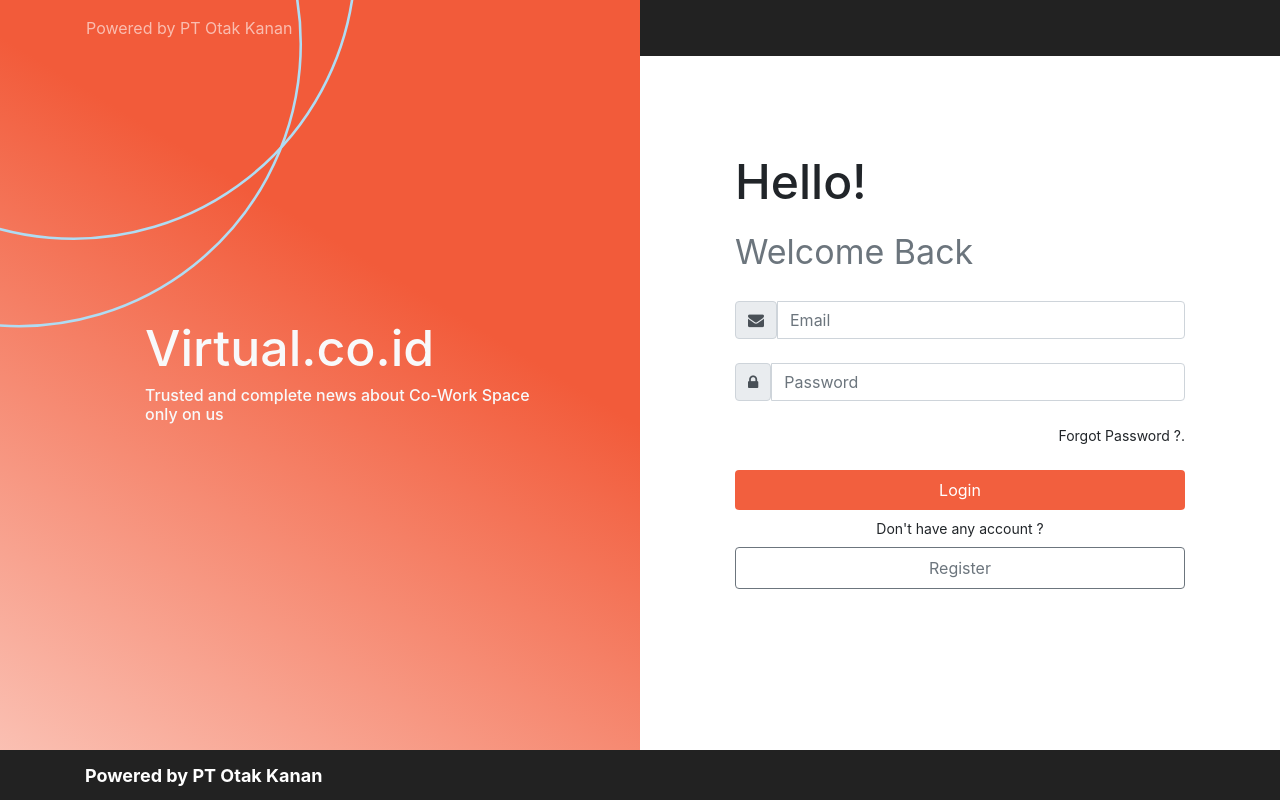
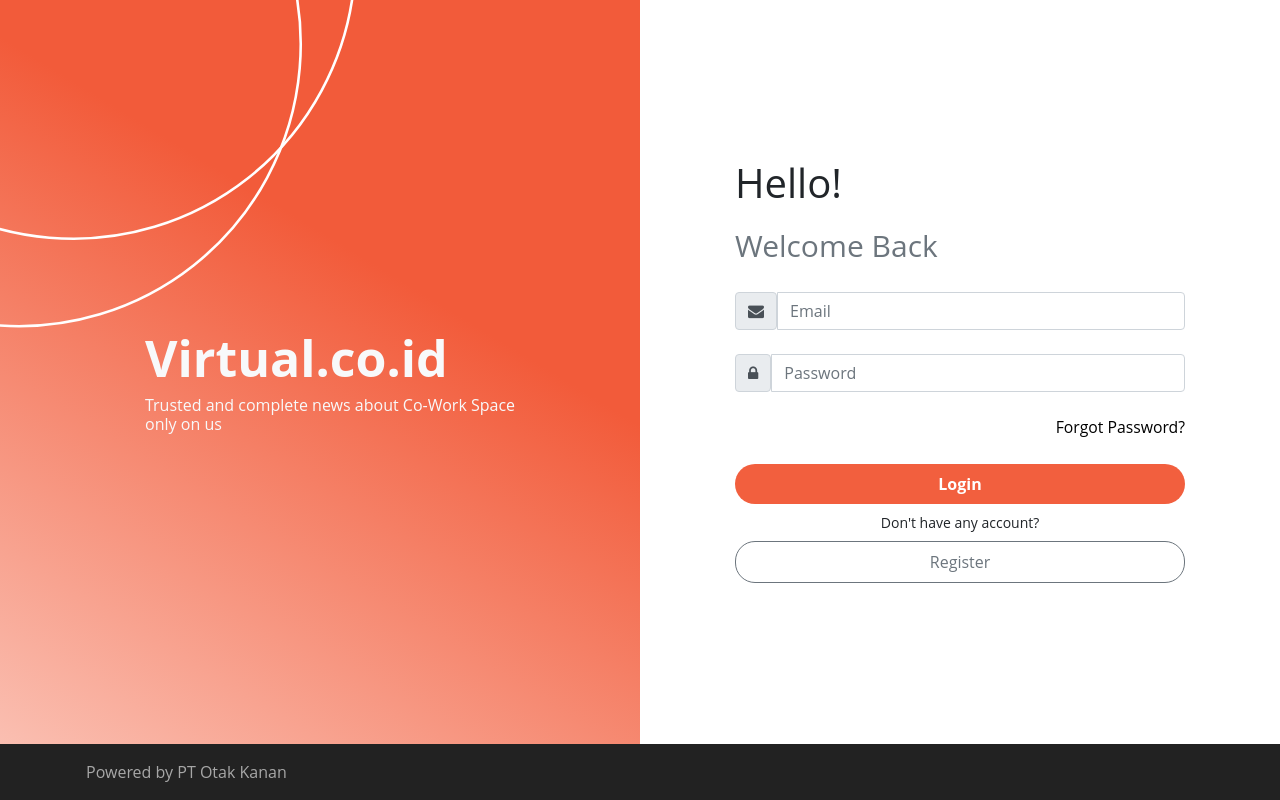
Before and after one commit to wahyupujii/news-portal, a React (Create React App) app in the folder frontend/: page /login in a window 1280 px wide. Built offline with nearby package versions, Linux system fonts and the light colour scheme.

Commit message:
update 2

```diff
--- a/frontend/src/App.js
+++ b/frontend/src/App.js
@@ -2,7 +2,7 @@
 import 'bootstrap/dist/css/bootstrap.min.css';
 // import { DetailArticle } from "./pages";
 import { Routes } from './config';
-import Footer from './components/Footer';
+// import Footer from './components/Footer';
 const App = () => {
 	const size = useWindowSize();
 
@@ -10,7 +10,7 @@
 		<div>
 			<Routes size={size} />
 
-			<Footer />
+			{/* <Footer /> */}
 		</div>
 	);
 };
--- a/frontend/src/assets/Pattern.js
+++ b/frontend/src/assets/Pattern.js
@@ -1,15 +1,34 @@
-import React from 'react'
+import React from 'react';
 
 const Pattern = () => {
-    return (
-        <div style={{position: 'absolute'}}>
-            <svg width="450" height="397" viewBox="0 0 514 461" fill="none" xmlns="http://www.w3.org/2000/svg">
-                <circle cx="17.4342" cy="51.2603" r="327.5" transform="rotate(73.2869 17.4342 51.2603)" stroke="#AFDCF3" strokeWidth="3" />
-                <circle cx="80.9137" cy="-50.2845" r="327.5" transform="rotate(73.2869 80.9137 -50.2845)" stroke="#AFDCF3" strokeWidth="3" />
-            </svg>
+	return (
+		<div style={{ position: 'absolute' }}>
+			<svg
+				width='450'
+				height='397'
+				viewBox='0 0 514 461'
+				fill='none'
+				xmlns='http://www.w3.org/2000/svg'
+			>
+				<circle
+					cx='17.4342'
+					cy='51.2603'
+					r='327.5'
+					transform='rotate(73.2869 17.4342 51.2603)'
+					stroke='#fff'
+					strokeWidth='3'
+				/>
+				<circle
+					cx='80.9137'
+					cy='-50.2845'
+					r='327.5'
+					transform='rotate(73.2869 80.9137 -50.2845)'
+					stroke='#fff'
+					strokeWidth='3'
+				/>
+			</svg>
+		</div>
+	);
+};
 
-        </div>
-    )
-}
-
-export default Pattern
+export default Pattern;
--- a/frontend/src/components/Footer.js
+++ b/frontend/src/components/Footer.js
@@ -7,6 +7,9 @@
 			style={{
 				maxHeight: '200px',
 				backgroundColor: '#222222',
+				bottom: '0',
+				left: '0',
+				right: '0',
 			}}
 		>
 			<span style={{ color: '#fff', opacity: '0.6', marginLeft: '70px' }}>
--- a/frontend/src/components/Nav.js
+++ b/frontend/src/components/Nav.js
@@ -75,23 +75,6 @@
 								style={{ backgroundColor: 'white' }}
 							>
 								<Form className='d-flex'>
-									{/* <FormControl
-										type='search'
-										placeholder='Search'
-										className='mr-2 py-2'
-										aria-label='Search'
-									/> */}
-									<Form method='get' className='search-bar'>
-										{/* <GoSearch
-											className='icon-search'
-											style={{
-												position: 'absolute',
-												top: '50%',
-												transform: 'translateY(${yPercent}%)',
-												left: '1215px',
-												color: '#fff',
-											}}
-										/> */}
 									<FormControl
 										className='header-search mr-1 py-2'
 										type='text'
@@ -104,7 +87,6 @@
 											borderRadius: '10px',
 										}}
 									/>
-									</Form>
 
 									<Button
 										className='mr-3'
--- a/frontend/src/pages/DetailArticle/index.js
+++ b/frontend/src/pages/DetailArticle/index.js
@@ -240,6 +240,20 @@
 					</div>
 				</div>
 			</footer>
+			<footer
+				className='p-3'
+				style={{
+					maxHeight: '200px',
+					backgroundColor: '#222222',
+					bottom: '0',
+					left: '0',
+					right: '0',
+				}}
+			>
+				<span style={{ color: '#fff', opacity: '0.6', marginLeft: '70px' }}>
+					Powered by PT Otak Kanan
+				</span>
+			</footer>
 		</>
 	);
 };
--- a/frontend/src/pages/LandingPage/index.js
+++ b/frontend/src/pages/LandingPage/index.js
@@ -336,6 +336,20 @@
 					</div>
 				</div>
 			</footer>
+			<footer
+				className='p-3'
+				style={{
+					maxHeight: '200px',
+					backgroundColor: '#222222',
+					bottom: '0',
+					left: '0',
+					right: '0',
+				}}
+			>
+				<span style={{ color: '#fff', opacity: '0.6', marginLeft: '70px' }}>
+					Powered by PT Otak Kanan
+				</span>
+			</footer>
 		</>
 	);
 };
--- /dev/null
+++ b/frontend/src/pages/Login/index.css
@@ -0,0 +1,19 @@
+.button-login {
+	border-color: #f25f3e;
+	background-color: #f25f3e;
+}
+
+.button-login:hover {
+	border-color: #de2900;
+	background-color: #de2900;
+}
+
+.button-register {
+	color: #000;
+}
+
+.button-register:hover {
+	border-color: #f25f3e;
+	background-color: #f25f3e;
+	color: #fff;
+}
--- a/frontend/src/pages/Login/index.js
+++ b/frontend/src/pages/Login/index.js
@@ -1,62 +1,123 @@
-import React from 'react'
-import { Container, Form, Button, InputGroup , FormControl} from 'react-bootstrap'
-import Pattern from '../../assets/Pattern'
+import React from 'react';
+import { Container, Form, Button, InputGroup, FormControl } from 'react-bootstrap';
+import Pattern from '../../assets/Pattern';
+import './index.css';
 
 const Login = () => {
 	return (
 		<>
-            <section style={{ position: 'absolute', top: '0', bottom: '50px', right: '0', left: '0' }} className="d-flex">
-                <section className="w-50 h-100" style={{ background: 'linear-gradient(211.29deg, #F25B3A 37.35%, #FBC7BB 104.48%)', position: 'relative' }}>
+			<div style={{ fontFamily: 'Open Sans' }}>
+				<section
+					style={{
+						position: 'absolute',
+						top: '0',
+						bottom: '50px',
+						right: '0',
+						left: '0',
+					}}
+					className='d-flex'
+				>
+					<section
+						className='w-50 h-100'
+						style={{
+							background:
+								'linear-gradient(211.29deg, #F25B3A 37.35%, #FBC7BB 104.48%)',
+							position: 'relative',
+						}}
+					>
 						<Pattern />
-                    <Container className="w-75 h-100 d-flex justify-content-start align-items-center">
-                        <div style={{ width: '413px', height: '302px', marginLeft: '50px' }} className="d-flex flex-column justify-content-center">
-                            <h1 className="text-light" style={{ fontSize: '50px' }}>Virtual.co.id</h1>
-                            <h6 className="text-light">Trusted and complete news about Co-Work Space only on us</h6>
+						<Container className='w-75 h-100 d-flex justify-content-start align-items-center'>
+							<div
+								style={{ width: '413px', height: '302px', marginLeft: '50px' }}
+								className='d-flex flex-column justify-content-center'
+							>
+								<h1
+									className='text-light'
+									style={{
+										fontSize: '50px',
+										fontWeight: 'bold',
+										marginTop: '20px',
+									}}
+								>
+									Virtual.co.id
+								</h1>
+								<h6 className='text-light' style={{ fontWeight: '400' }}>
+									Trusted and complete news about Co-Work Space only on us
+								</h6>
 							</div>
 						</Container>
 					</section>
 					<section style={{ width: '50%', height: '100%' }}>
-                    <Container className="w-75 h-100 d-flex justify-content-center align-items-center">
+						<Container className='w-75 h-100 d-flex justify-content-center align-items-center'>
 							<Form style={{ width: '460px' }}>
-                            <div className="text mb-4">
-                                <h4 className="mb-3" style={{ fontSize: '48px' }}>Hello!</h4>
-                                <p className="text-muted font-weight normal" style={{ fontSize: '34px' }}>Welcome Back</p>
+								<div className='text mb-4'>
+									<h4 className='mb-3' style={{ fontSize: '40px' }}>
+										Hello!
+									</h4>
+									<p
+										className='text-muted font-weight normal'
+										style={{ fontSize: '30px' }}
+									>
+										Welcome Back
+									</p>
 								</div>
 								{/* <Form.Group className="mb-3" controlId="formBasicEmail">
                                 <Form.Label>Email</Form.Label>
                                 <Form.Control type="email" placeholder="Email" />
                             </Form.Group> */}
 
-                            <InputGroup className="my-4">
-                                <InputGroup.Text id="basic-addon1"><i className="fa fa-envelope"></i></InputGroup.Text>
+								<InputGroup className='my-4'>
+									<InputGroup.Text id='basic-addon1'>
+										<i className='fa fa-envelope'></i>
+									</InputGroup.Text>
 									<FormControl
-                                    placeholder="Email"
-                                    aria-label="Email"
-                                    aria-describedby="basic-addon1"
+										placeholder='Email'
+										aria-label='Email'
+										aria-describedby='basic-addon1'
 									/>
 								</InputGroup>
 
-                            <InputGroup className="my-4">
-                                <InputGroup.Text id="basic-addon1"><i className="fa fa-lock"></i></InputGroup.Text>
+								<InputGroup className='my-4'>
+									<InputGroup.Text id='basic-addon1'>
+										<i className='fa fa-lock'></i>
+									</InputGroup.Text>
 									<FormControl
-                                    placeholder="Password"
-                                    aria-label="Password"
-                                    aria-describedby="basic-addon1"
-                                    type="password"
+										placeholder='Password'
+										aria-label='Password'
+										aria-describedby='basic-addon1'
+										type='password'
 									/>
 								</InputGroup>
 
-                            <Form.Group className="mb-3" controlId="formBasicCheckbox">
-                                <Form.Text className="text-decoration-underline d-flex justify-content-end">
-                                    Forgot Password ?.
+								<Form.Group className='mb-3' controlId='formBasicCheckbox'>
+									<a href=''>
+										<Form.Text className='text-decoration-underline d-flex justify-content-end'>
+											Forgot Password?
 										</Form.Text>
+									</a>
 								</Form.Group>
-                            <div className="d-flex flex-column align-items-center">
-                                <Button style={{ backgroundColor: '#F25F3E' }} type="submit" className="my-2 w-100 border-0 py-2">
+								<div className='d-flex flex-column align-items-center'>
+									<Button
+										href='/'
+										style={{
+											fontWeight: 'bold',
+											borderRadius: '20px',
+										}}
+										type='submit'
+										className='button-login my-2 w-100 border-0 py-2'
+									>
 										Login
 									</Button>
-                                <span style={{fontSize: '14px'}}>Don't have any account ? </span>
-                                <Button variant="outline-secondary" type="submit" className="my-2 w-100 py-2">
+									<span style={{ fontSize: '14px' }}>
+										Don't have any account?{' '}
+									</span>
+									<Button
+										href='/register'
+										variant='outline-secondary'
+										type='submit'
+										className='my-2 w-100 py-2'
+										style={{ borderRadius: '20px' }}
+									>
 										Register
 									</Button>
 								</div>
@@ -64,13 +125,24 @@
 						</Container>
 					</section>
 				</section>
-            <footer style={{ backgroundColor: '#222222', position: 'absolute', bottom: '0', left: '0', right: '0', height: '50px' }}>
-                <Container className="d-flex h-100 align-items-center">
-                    <span style={{ fontSize: '18px', fontWeight: 'bold', color: '#fff' }}>Powered by PT Otak Kanan</span>
-                </Container>
+				<footer
+					className='p-3'
+					style={{
+						maxHeight: '200px',
+						backgroundColor: '#222222',
+						position: 'absolute',
+						bottom: '0',
+						left: '0',
+						right: '0',
+					}}
+				>
+					<span style={{ color: '#fff', opacity: '0.6', marginLeft: '70px' }}>
+						Powered by PT Otak Kanan
+					</span>
 				</footer>
+			</div>
 		</>
-    )
-}
+	);
+};
 
-export default Login
+export default Login;
--- /dev/null
+++ b/frontend/src/pages/Register/index.css
@@ -0,0 +1,9 @@
+.register-button-register {
+	border-color: #f25f3e;
+	background-color: #f25f3e;
+}
+
+.register-button-register:hover {
+	border-color: #de2900;
+	background-color: #de2900;
+}
--- a/frontend/src/pages/Register/index.js
+++ b/frontend/src/pages/Register/index.js
@@ -1,61 +1,117 @@
-import React from 'react'
-import { Container, Form, Button, InputGroup , FormControl} from 'react-bootstrap'
-import Pattern from '../../assets/Pattern'
+import React from 'react';
+import { Container, Form, Button, InputGroup, FormControl } from 'react-bootstrap';
+import Pattern from '../../assets/Pattern';
+import './index.css';
 
 const Login = () => {
 	return (
 		<>
-            <section style={{ position: 'absolute', top: '0', bottom: '50px', right: '0', left: '0' }} className="d-flex">
-                <section className="w-50 h-100" style={{ background: 'linear-gradient(211.29deg, #F25B3A 37.35%, #FBC7BB 104.48%)', position: 'relative' }}>
+			<div style={{ fontFamily: 'Open Sans' }}>
+				<section
+					style={{
+						position: 'absolute',
+						top: '0',
+						bottom: '50px',
+						right: '0',
+						left: '0',
+					}}
+					className='d-flex'
+				>
+					<section
+						className='w-50 h-100'
+						style={{
+							background:
+								'linear-gradient(211.29deg, #F25B3A 37.35%, #FBC7BB 104.48%)',
+							position: 'relative',
+						}}
+					>
 						<Pattern />
-                    <Container className="w-75 h-100 d-flex justify-content-start align-items-center">
-                        <div style={{ width: '413px', height: '302px', marginLeft: '50px' }} className="d-flex flex-column justify-content-center">
-                            <h1 className="text-light" style={{ fontSize: '50px' }}>Virtual.co.id</h1>
-                            <h6 className="text-light">Trusted and complete news about Co-Work Space only on us</h6>
+						<Container className='w-75 h-100 d-flex justify-content-start align-items-center'>
+							<div
+								style={{ width: '413px', height: '302px', marginLeft: '50px' }}
+								className='d-flex flex-column justify-content-center'
+							>
+								<h1
+									className='text-light'
+									style={{
+										fontSize: '50px',
+										fontWeight: 'bold',
+										marginTop: '20px',
+									}}
+								>
+									Virtual.co.id
+								</h1>
+								<h6 className='text-light' style={{ fontWeight: '400' }}>
+									Trusted and complete news about Co-Work Space only on us
+								</h6>
 							</div>
 						</Container>
 					</section>
 					<section style={{ width: '50%', height: '100%' }}>
-                    <Container className="w-75 h-100 d-flex justify-content-center align-items-center">
+						<Container className='w-75 h-100 d-flex justify-content-center align-items-center'>
 							<Form style={{ width: '460px' }}>
-                            <div className="text mb-4">
-                                <h4 className="mb-3" style={{ fontSize: '48px' }}>Join Us!</h4>
+								<div className='text mb-4'>
+									<h4 className='mb-3' style={{ fontSize: '40px' }}>
+										Join Us!
+									</h4>
 								</div>
 
-                            <InputGroup className="my-4">
-                                <InputGroup.Text id="basic-addon1"><i className="fa fa-user"></i></InputGroup.Text>
+								<InputGroup className='my-4'>
+									<InputGroup.Text id='basic-addon1'>
+										<i className='fa fa-user'></i>
+									</InputGroup.Text>
 									<FormControl
-                                    placeholder="Username"
-                                    aria-label="Username"
-                                    aria-describedby="basic-addon1"
+										placeholder='Username'
+										aria-label='Username'
+										aria-describedby='basic-addon1'
 									/>
 								</InputGroup>
 
-                            <InputGroup className="my-4">
-                                <InputGroup.Text id="basic-addon2"><i className="fa fa-envelope"></i></InputGroup.Text>
+								<InputGroup className='my-4'>
+									<InputGroup.Text id='basic-addon2'>
+										<i className='fa fa-envelope'></i>
+									</InputGroup.Text>
 									<FormControl
-                                    placeholder="Email"
-                                    aria-label="Email"
-                                    aria-describedby="basic-addon2"
+										placeholder='Email'
+										aria-label='Email'
+										aria-describedby='basic-addon2'
 									/>
 								</InputGroup>
 
-                            <InputGroup className="my-4">
-                                <InputGroup.Text id="basic-addon3"><i className="fa fa-lock"></i></InputGroup.Text>
+								<InputGroup className='my-4'>
+									<InputGroup.Text id='basic-addon3'>
+										<i className='fa fa-lock'></i>
+									</InputGroup.Text>
 									<FormControl
-                                    placeholder="Password"
-                                    aria-label="Password"
-                                    aria-describedby="basic-addon3"
-                                    type="password"
+										placeholder='Password'
+										aria-label='Password'
+										aria-describedby='basic-addon3'
+										type='password'
 									/>
 								</InputGroup>
 
-                            <div className="d-flex flex-column align-items-center">
-                                <Button style={{ backgroundColor: '#F25F3E' }} type="submit" className="my-2 w-100 border-0 py-2">
+								<div className='d-flex flex-column align-items-center'>
+									<Button
+										href='/login'
+										style={{
+											fontWeight: 'bold',
+											borderRadius: '20px',
+										}}
+										type='submit'
+										className='register-button-register my-2 w-100 border-0 py-2'
+									>
 										Register
 									</Button>
-                                <span style={{fontSize: '14px'}}>Already have an account ? </span>
-                                <Button variant="outline-secondary" type="submit" className="my-2 w-100 py-2">
+									<span style={{ fontSize: '14px' }}>
+										Already have an account ?{' '}
+									</span>
+									<Button
+										href='/login'
+										variant='outline-secondary'
+										type='submit'
+										className='my-2 w-100 py-2'
+										style={{ borderRadius: '20px' }}
+									>
 										Login
 									</Button>
 								</div>
@@ -63,13 +119,24 @@
 						</Container>
 					</section>
 				</section>
-            <footer style={{ backgroundColor: '#222222', position: 'absolute', bottom: '0', left: '0', right: '0', height: '50px' }}>
-                <Container className="d-flex h-100 align-items-center">
-                    <span style={{ fontSize: '18px', fontWeight: 'bold', color: '#fff' }}>Powered by PT Otak Kanan</span>
-                </Container>
+				<footer
+					className='p-3'
+					style={{
+						maxHeight: '200px',
+						backgroundColor: '#222222',
+						position: 'absolute',
+						bottom: '0',
+						left: '0',
+						right: '0',
+					}}
+				>
+					<span style={{ color: '#fff', opacity: '0.6', marginLeft: '70px' }}>
+						Powered by PT Otak Kanan
+					</span>
 				</footer>
+			</div>
 		</>
-    )
-}
+	);
+};
 
-export default Login
+export default Login;
```
Lines whose indentation alone changed are shown as unchanged.
